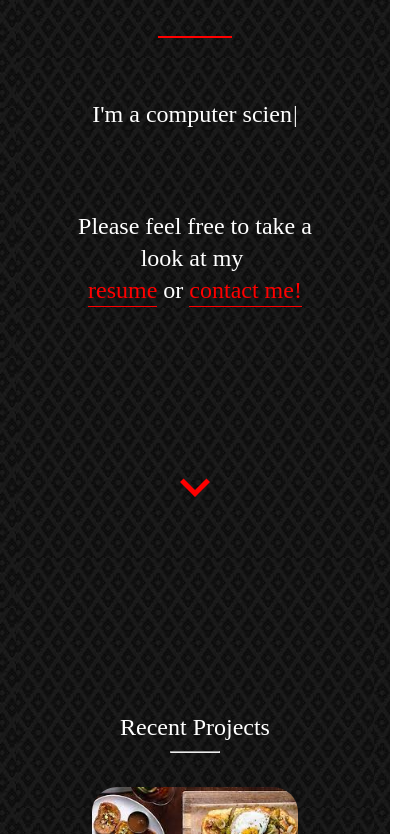
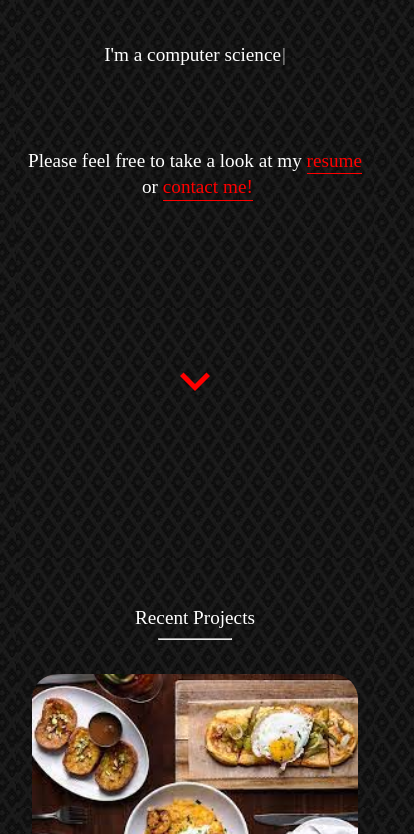
Before and after one commit to kubczakn/Portfolio, a Gatsby site: page / in a window 390 px wide. Shown: the part 392-1226 px from the top of the page, 414 px wide, since content can reach past the window. Built offline with nearby package versions, Linux system fonts and the light colour scheme; Gatsby itself is replaced by a stand-in of ours.

Commit message:
pretty much done

```diff
--- a/src/pages/components/contact.js
+++ b/src/pages/components/contact.js
@@ -5,7 +5,7 @@ import GitHubIcon from '@material-ui/icons/GitHub';
 import LinkedInIcon from '@material-ui/icons/LinkedIn';
 import MailOutlineIcon from '@material-ui/icons/MailOutline';
 
-const useStyles = makeStyles({
+const useStyles = makeStyles( (theme) => ({
 	root: {
 		paddingTop: 10,
 		paddingBottom: 10,
@@ -14,8 +14,15 @@ const useStyles = makeStyles({
 	icons: {
 		fontSize: 75,
 		color: 'white',
+		transition: 'transform 0.5s',
+		'&:hover': {
+			transform: 'scale(0.95)',
+		},
+		[theme.breakpoints.down('sm')]: {
+			fontSize: '2.5rem',
+		      },
 	}
-});
+}));
 
 const Contact = () => {
 
@@ -24,17 +31,21 @@ const Contact = () => {
 	return (
 		<Grid id="contact" item container direction="row" alignItems="center" justify="center" spacing={10}  className={classes.root}>
 			<Grid item >
-				<GitHubIcon className={classes.icons}/>
+			<a href = "https://github.com/kubczakn" style={{textDecoration: "none"}} target="blank">
+						<GitHubIcon className={classes.icons}/>
+			</a>
 			</Grid>
 			<Grid item >
-				<LinkedInIcon className={classes.icons}/>
+			<a href = "https://www.linkedin.com/in/nathan-kubczak/" style={{textDecoration: "none"}} target="blank">
+						<LinkedInIcon className={classes.icons}/>
+			</a>
 			</Grid>
 			<Grid item >
-				<MailOutlineIcon className={classes.icons}/>
+			<a href = "mailto:nathankubczak@gmail.com" style={{textDecoration: "none"}} target="blank">
+						<MailOutlineIcon className={classes.icons}/>
+			</a>
 			</Grid>
-			{/* <GitHubIcon className={classes.icons}/>
-			<LinkedInIcon className={classes.icons}/>
-			<MailOutlineIcon className={classes.icons}/>	 */}
+
 		</Grid>
 	)
 }
--- a/src/pages/components/projects.js
+++ b/src/pages/components/projects.js
@@ -7,6 +7,9 @@ import EtchPic from "../static/images/etch.jpg";
 import Wallpaper from "../static/images/wallpaper.jpg";
 import TicTac from "../static/images/tic.png";
 import SpotifyPic from "../static/images/spotify.jpg";
+
+
+
 
 const useStyles = makeStyles({
 	root: {
@@ -26,7 +29,14 @@ const useStyles = makeStyles({
 		borderRadius: 25,
 		height: 0,
 		paddingTop: '56.25%', // 16:9
+		transition: 'transform 0.5s',
+		'&:hover': {
+			transform: 'scale(0.95)',
+		}
 	},
+	hover: {
+
+	}
 });
 
 // markup
@@ -39,10 +49,12 @@ const Projects = () => {
 			<Grid item sm={6}>
 				<Card className={classes.root}>
 					<CardContent>
+						<a href = "https://github.com/kubczakn/Artist-Track-Bot" style={{textDecoration: "none"}} target="blank">
 							<CardMedia
 								image={RestPic}
 								className={classes.media}
 							/>
+						</a>
 						<Typography className={classes.text} gutterBottom variant="h5" component="h2">
 							Ann Arbor Eats
 						</Typography>
@@ -59,10 +71,13 @@ const Projects = () => {
 			<Grid item sm={6}>
 				<Card className={classes.root}>
 					<CardContent>
+						<a href = "https://github.com/kubczakn/Artist-Track-Bot" style={{textDecoration: "none"}} target="blank">
 						<CardMedia
 								image={HaikuPic}
 								className={classes.media}
 							/>
+						</a>
+
 						<Typography className={classes.text} gutterBottom variant="h5" component="h2">
 							Haiku Generator
 						</Typography>
@@ -79,10 +94,12 @@ const Projects = () => {
 			<Grid item sm={6}>
 				<Card className={classes.root}>
 					<CardContent>
+						<a href = "https://github.com/kubczakn/Quotes" style={{textDecoration: "none"}} target="blank">
 							<CardMedia
 									image={Wallpaper}
 									className={classes.media}
 								/>
+						</a>
 						<Typography className={classes.text} gutterBottom variant="h5" component="h2">
 							Wallpaper Generator
 						</Typography>
@@ -96,10 +113,12 @@ const Projects = () => {
 			<Grid item sm={6}>
 				<Card className={classes.root}>
 					<CardContent>
+						<a href = "https://github.com/kubczakn/Etch-A-Sketch" style={{textDecoration: "none"}} target="blank">
 							<CardMedia
 									image={EtchPic}
 									className={classes.media}
 								/>
+						</a>
 						<Typography className={classes.text} gutterBottom variant="h5" component="h2">
 							Etch-A-Sketch
 						</Typography>
@@ -113,10 +132,12 @@ const Projects = () => {
 			<Grid item sm={6}>
 				<Card className={classes.root}>
 					<CardContent>
+						<a href = "https://github.com/kubczakn/Artist-Track-Bot" style={{textDecoration: "none"}} target="blank">
 							<CardMedia
 									image={SpotifyPic}
 									className={classes.media}
 								/>
+						</a>
 						<Typography className={classes.text} gutterBottom variant="h5" component="h2">
 							Artist Tracker
 						</Typography>
@@ -134,10 +155,12 @@ const Projects = () => {
 			<Grid item sm={6}>
 				<Card className={classes.root}>
 					<CardContent>
+						<a href = "https://github.com/kubczakn/Tic-Tac" style={{textDecoration: "none"}} target="blank">
 							<CardMedia
 									image={TicTac}
 									className={classes.media}
 								/>
+						</a>
 						<Typography className={classes.text} gutterBottom variant="h5" component="h2">
 							Tic-Tac-Toe
 						</Typography>
--- a/src/pages/index.js
+++ b/src/pages/index.js
@@ -1,6 +1,12 @@
 import * as React from "react"
 import { Helmet } from "react-helmet"
-import {Grid, Typography, Button} from "@material-ui/core"
+import {
+      Grid,
+      Typography,
+      createMuiTheme,
+      MuiThemeProvider,
+      responsiveFontSizes,
+    } from "@material-ui/core"
 import {makeStyles} from "@material-ui/core/styles";
 import Projects from "./components/projects.js"
 import Layout from "./components/layout.js"
@@ -8,8 +14,18 @@ import ExpandMoreIcon from '@material-ui/icons/ExpandMore';
 import Typewriter from 'typewriter-effect';
 import Contact from "./components/contact.js"
 import scrollTo from 'gatsby-plugin-smoothscroll';
+import Resume from './static/resume.pdf';
 
-const useStyles = makeStyles({
+// const theme = createMuiTheme();
+
+// theme.typography.h5 = {
+//   [theme.breakpoints.down('sm')]: {
+//     fontSize: '0.5rem',
+//   },
+// };
+
+
+const useStyles = makeStyles((theme) => ({
 	root: {
       paddingTop: 10,
       paddingBottom: 10,
@@ -27,6 +43,9 @@ const useStyles = makeStyles({
       fontFamily: 'Noto Serif TC',
       textAlign: "center",
       color: 'white',
+      [theme.breakpoints.down('sm')]: {
+        fontSize: '1.2rem',
+      },
   },
   divider: {
       width: '30%',
@@ -46,16 +65,19 @@ const useStyles = makeStyles({
     color: 'red',
     borderBottom: '1px solid red',
     fontFamily: 'Noto Serif TC',
+    [theme.breakpoints.down('sm')]: {
+      fontSize: '1.2rem',
+    },
   },
 
-});
+}));
 
 const IndexPage = () => {
   const classes = useStyles();
   return (
       <main >
           <Helmet>
-            <meta charSet="utf-8" />
+            <meta charSet="utf-8" name="viewport" content="initial-scale=1" />
             <title>Nathan Kubczak</title>
             <link rel="canonical" href="http://mysite.com/example" />
             <link rel="preconnect" href="https://fonts.googleapis.com"/>
@@ -63,19 +85,19 @@ const IndexPage = () => {
             <link href="https://fonts.googleapis.com/css2?family=Noto+Serif+TC:wght@300&display=swap" rel="stylesheet"/>
           </Helmet>
           <Layout>
+            <MuiThemeProvider >
                <Grid className={classes.main} container direction="column">
-
                 {/* Main Content */}
                 <Grid  item container>
-                    <Grid item xs={2}></Grid>
-                    <Grid className={classes.centerContent} item xs={8}>
+                  <Grid item xs={false} sm={2}></Grid>
+                  <Grid className={classes.centerContent} item xs={12} sm={8}>
                     {/* Name and bio */}
                     <Grid item className={classes.root}>
-                        <Typography className={classes.name} variant="h3">Hi, I'm Nathan Kubczak</Typography>
+                      <Typography  className={classes.name} variant="h3">Hi, I'm Nathan Kubczak</Typography>
                       <hr className={classes.divider}></hr>
 
                       <Grid item style={{textAlign: 'center'}}>
-                        <Typography style={{marginBottom: 80, display: 'inline-block'}} className={classes.text} variant="h5">
+                      <Typography  style={{marginBottom: 80, display: 'inline-block'}} className={classes.text} variant="h5">
                           I'm a&nbsp;
                       </Typography>
                       <Typography variant="h5" style={{display: 'inline-block'}} className={classes.text}>
@@ -95,7 +117,9 @@ const IndexPage = () => {
                         <Typography style={{display: 'inline-block'}} className={classes.text} variant="h5">
                             Please feel free to take a look at my&nbsp;
                         </Typography>
-                          <Typography style={{display: 'inline-block', cursor: 'pointer'}} className={classes.highlight} variant="h5">resume</Typography>
+                        <Typography style={{display: 'inline-block', cursor: 'pointer'}} className={classes.highlight} variant="h5">
+                          <a style={{color: 'inherit', textDecoration: 'none'}} href={Resume} target='blank'>resume</a>
+                          </Typography>
                         <Typography style={{display: 'inline-block'}} className={classes.text} variant="h5">&nbsp;or&nbsp;</Typography>
                         <Typography onClick={() => scrollTo('#contact')} style={{marginBottom: 150, display: 'inline-block', cursor: 'pointer'}} className={classes.highlight} variant="h5">
                           contact me!
@@ -122,9 +146,10 @@ const IndexPage = () => {
                     <Contact/>
 
                   </Grid>
-                    <Grid item xs={2}></Grid>
+                  <Grid item xs={false} sm={8}></Grid>
                 </Grid>
               </Grid>
+            </MuiThemeProvider>
           </Layout>
       </main>
   )
```
Also changed, not shown: 1 other file. Lines whose indentation alone changed are shown as unchanged.
